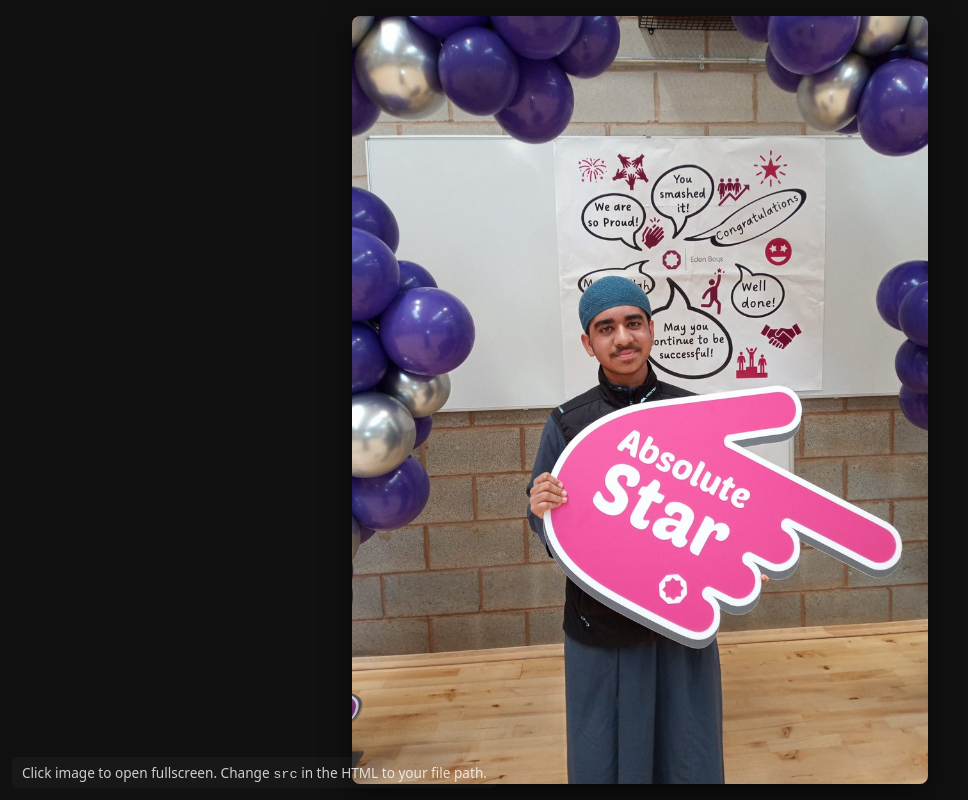
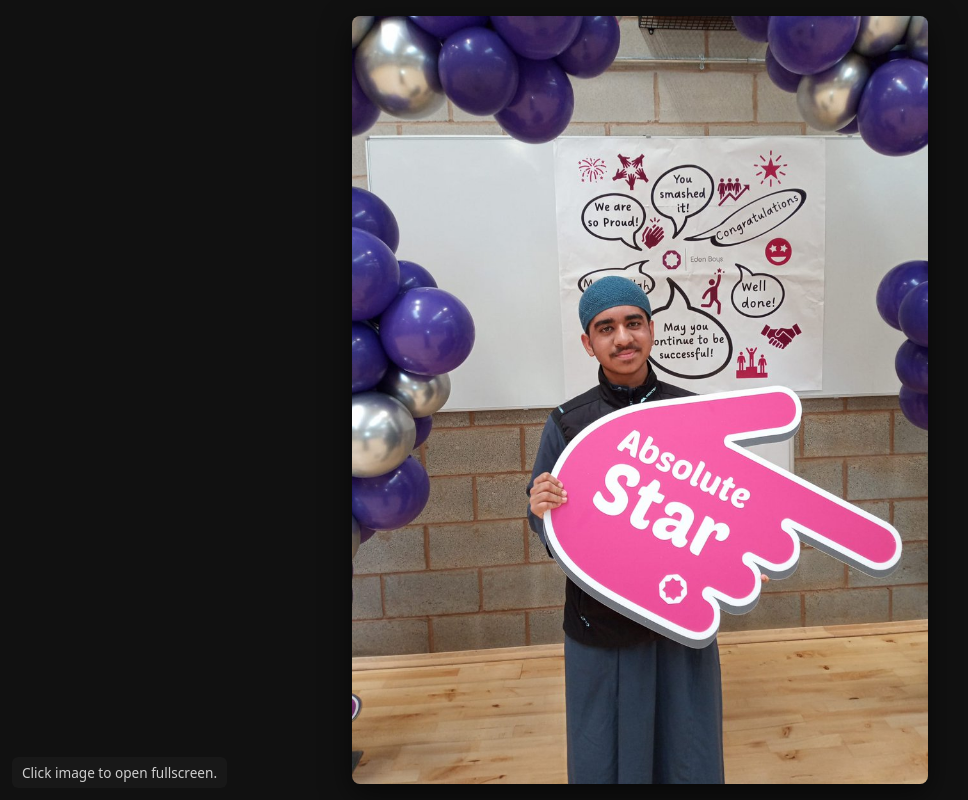
Before and after one commit to AKPredicts/Aziz, a plain HTML site: page index.html in a window 1280 px wide. Shown: the whole page, without its empty margins (0-968 px from the left). Drawn offline with Linux system fonts and the light colour scheme.

Commit message:
Update index.html

```diff
--- a/index.html
+++ b/index.html
@@ -67,7 +67,7 @@
     <img id="mainImage" src="image.jpg" alt="My image" />
   </div>
 
-  <div class="hint">Click image to open fullscreen. Change <code>src</code> in the HTML to your file path.</div>
+  <div class="hint">Click image to open fullscreen.</div>
 
   <script>
     // Simple click-to-fullscreen lightbox toggle
```
